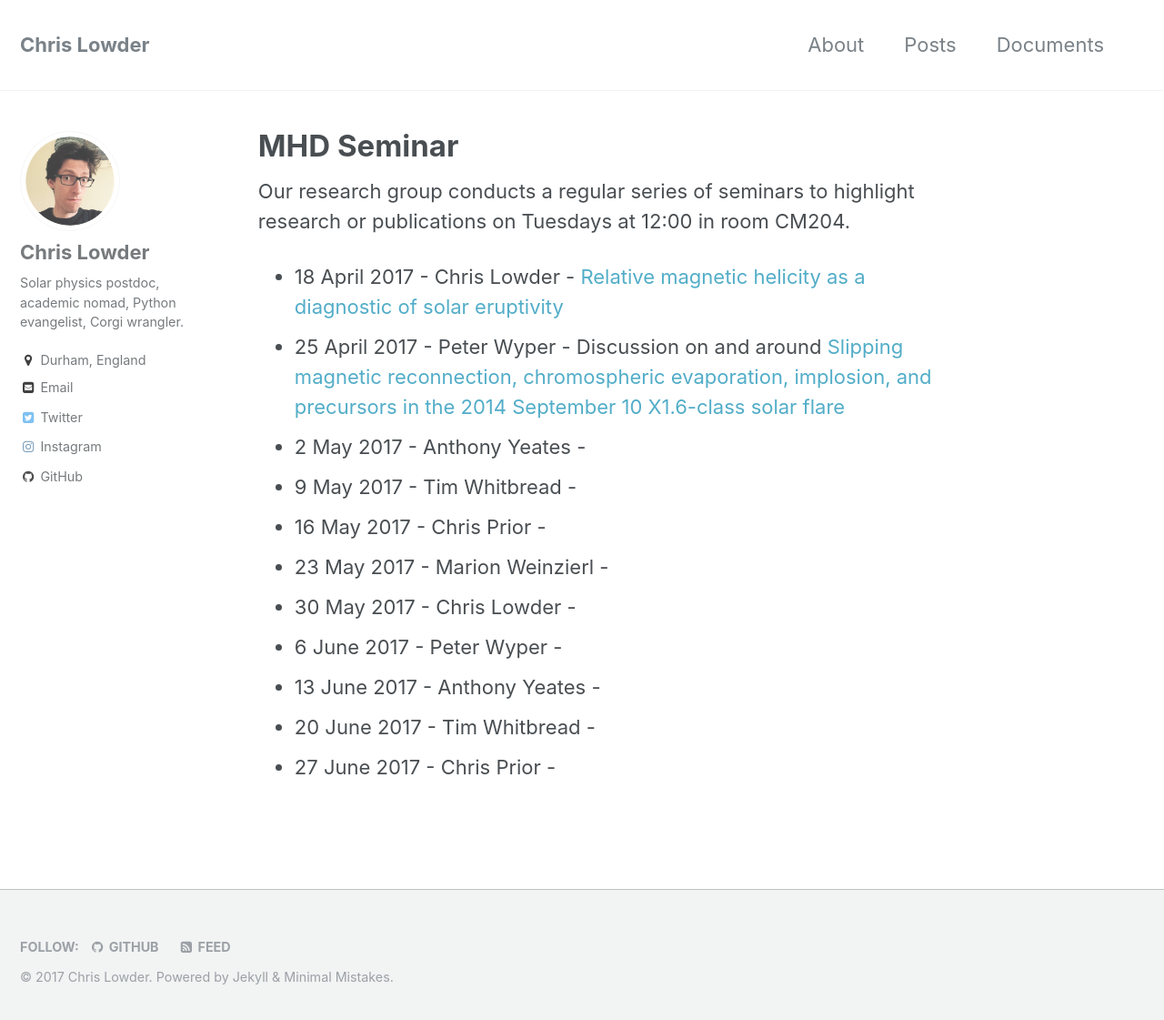
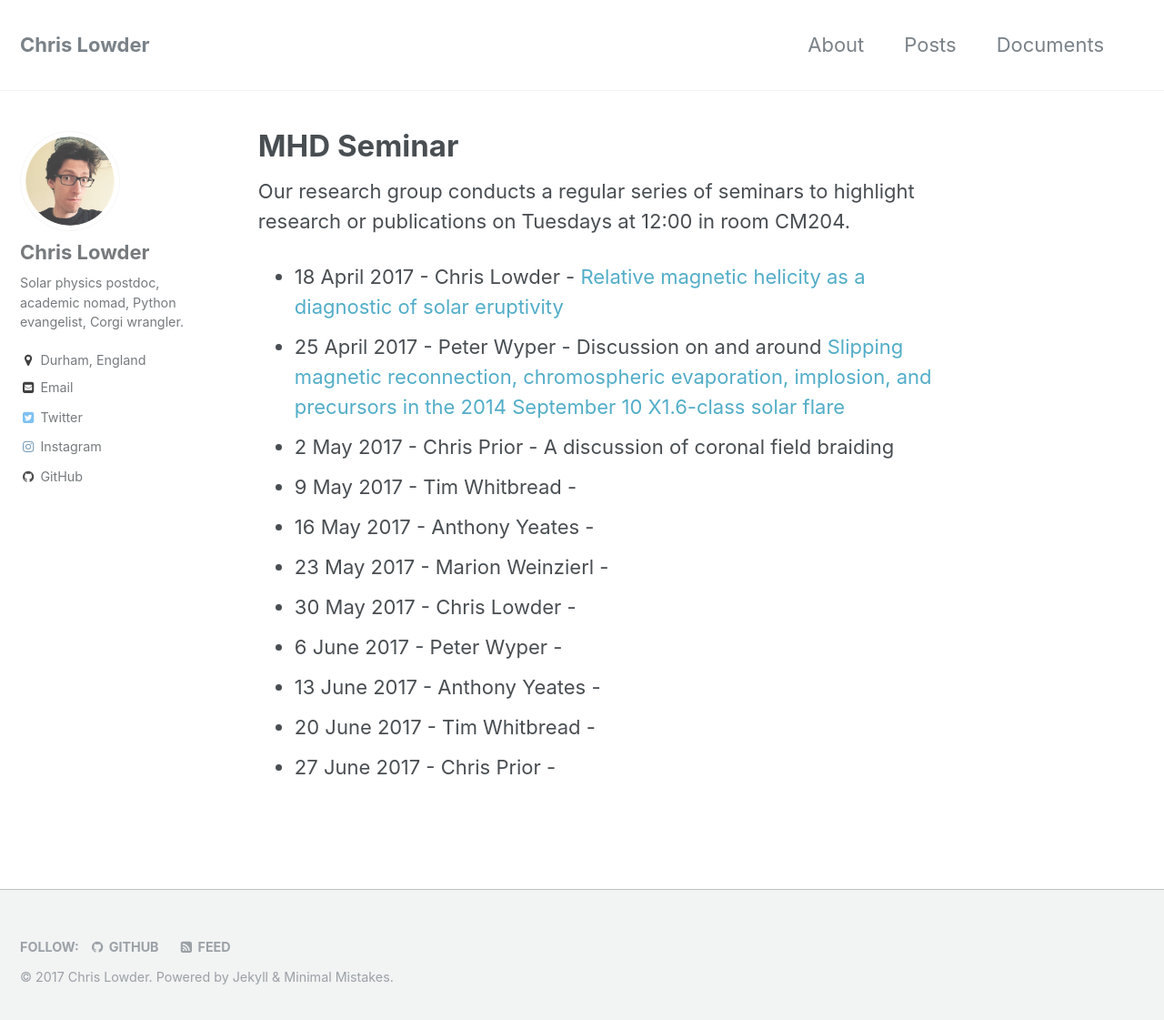
Before and after one commit to lowderchris/lowderchris.github.io, a Jekyll site: the page built from _pages/mhd-seminar.md, in a window 1280 px wide and 1129 px high. Shown: the top 1121 px of the window at 91% size. Built offline with Jekyll 4.4.1, drawn with Linux system fonts in a browser that asks for light colours.

Commit message:
Updated seminar list

```diff
--- a/_pages/mhd-seminar.md
+++ b/_pages/mhd-seminar.md
@@ -7,9 +7,9 @@ Our research group conducts a regular series of seminars to highlight research o
 
 - 18 April 2017 - Chris Lowder - [Relative magnetic helicity as a diagnostic of solar eruptivity](https://arxiv.org/abs/1703.10562)
 - 25 April 2017 - Peter Wyper - Discussion on and around [Slipping magnetic reconnection, chromospheric evaporation, implosion, and precursors in the 2014 September 10 X1.6-class solar flare](http://iopscience.iop.org/article/10.3847/0004-637X/823/1/41/pdf)
-- 2 May 2017 - Anthony Yeates -
+- 2 May 2017 - Chris Prior - A discussion of coronal field braiding
 - 9 May 2017 - Tim Whitbread -
-- 16 May 2017 - Chris Prior -
+- 16 May 2017 - Anthony Yeates -
 - 23 May 2017 - Marion Weinzierl -
 - 30 May 2017 - Chris Lowder -
 - 6 June 2017 - Peter Wyper -
```
